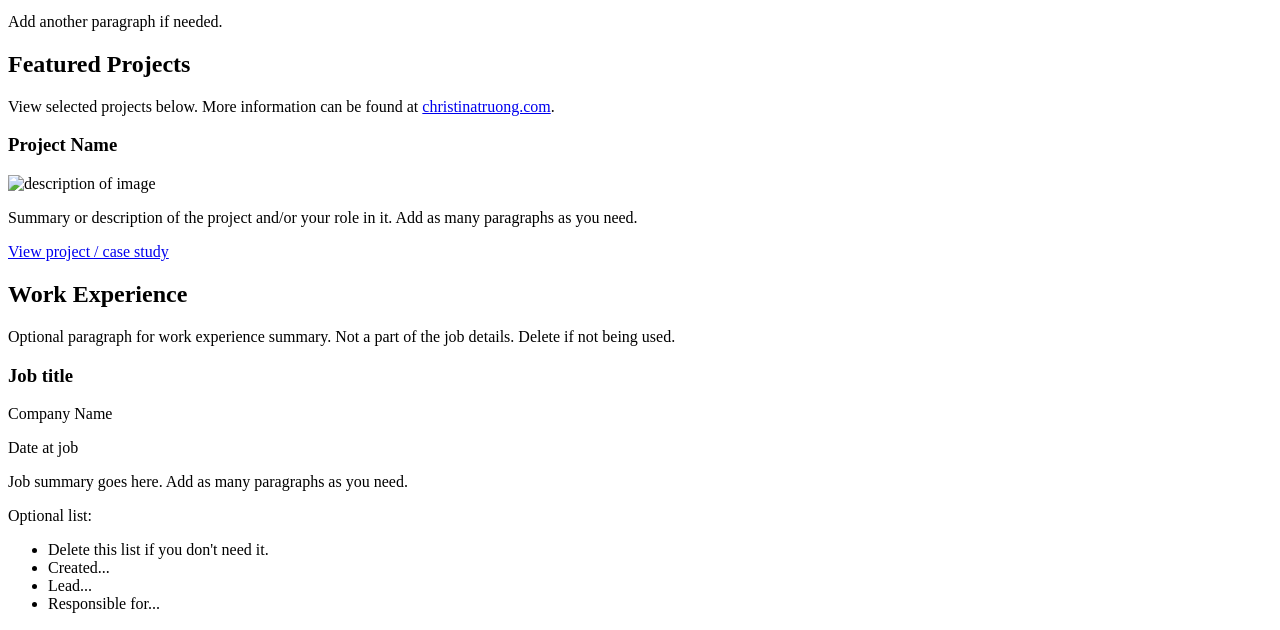
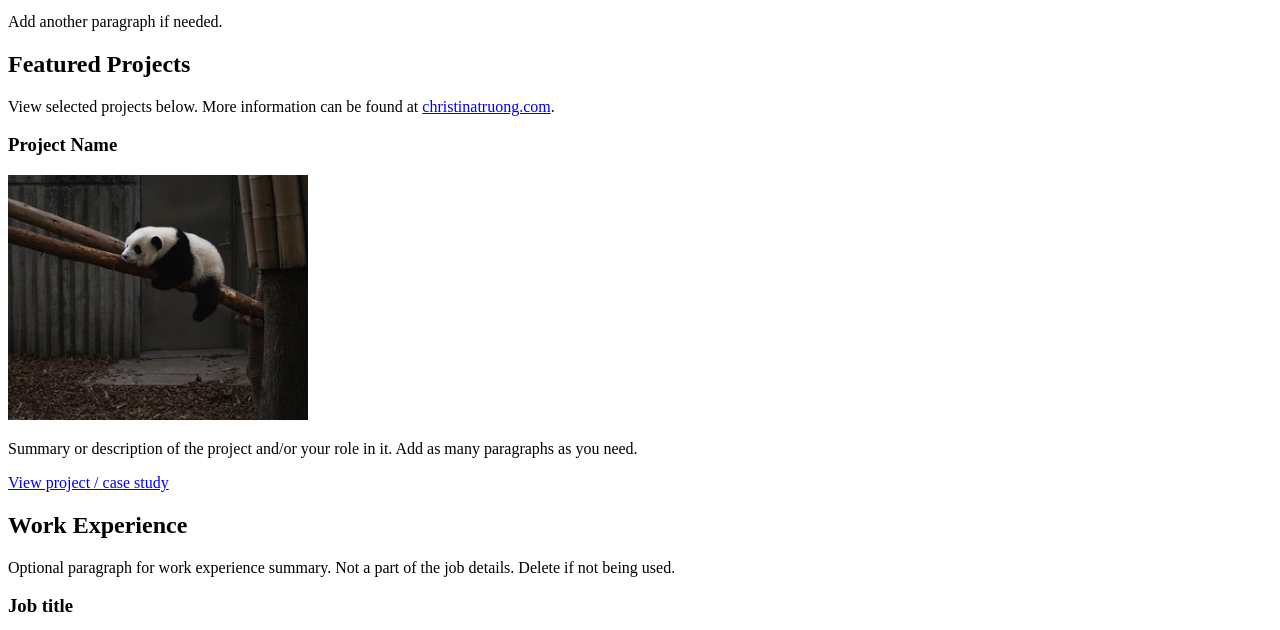
Before and after one commit to illki/css-tutorial, a plain HTML site: page index.html in a window 1280 px wide. Shown: the part 166-796 px from the top of the page. Drawn offline with Linux system fonts and the light colour scheme.

Commit message:
2nd commin

```diff
--- /dev/null
+++ b/css/styles.css
@@ -0,0 +1,4 @@
+/* Resising all images to 300px */
+img {
+    width: 300px;
+}
--- a/index.html
+++ b/index.html
@@ -3,7 +3,8 @@
   <head>
     <meta charset="UTF-8">
     <meta name="viewport" content="width=device-width, initial-scale=1.0">
-    <title>Add a relevant page title</title>
+    <title>Kinamico online 3D printing service | fast EU delivery</title>
+    <link rel="stylesheet" href="css/styles.css">
   </head>
   <body>
     <main>
@@ -24,7 +25,7 @@
         <!-- Copy the whole <section> block to add more projects. -->
         <section>
           <h3>Project Name</h3>
-          <img src="project-thumbnail.png" alt="description of image">
+          <img src="images/thumbnail-1.jpg" alt="panda on a tree">
           <p>Summary or description of the project and/or your role in it. Add as many paragraphs as you need.</p>
           <a href="#" target="_blank">View project / case study</a>
         </section>
```
Also changed, not shown: images/annie-spratt-unsplash.jpg (renamed from placeholder images/annie-spratt-unsplash.jpg), images/joanna-kosinska-unsplash.jpg (renamed from placeholder images/joanna-kosinska-unsplash.jpg), images/photo-credits.txt (renamed from placeholder images/photo-credits.txt), images/sharon-mccutcheon-unsplash.jpg (renamed from placeholder images/sharon-mccutcheon-unsplash.jpg), images/thumbnail-1.jpg (renamed from placeholder images/thumbnail-1.jpg), images/thumbnail-2.jpg (renamed from placeholder images/thumbnail-2.jpg), images/thumbnail-3.jpg (renamed from placeholder images/thumbnail-3.jpg).
